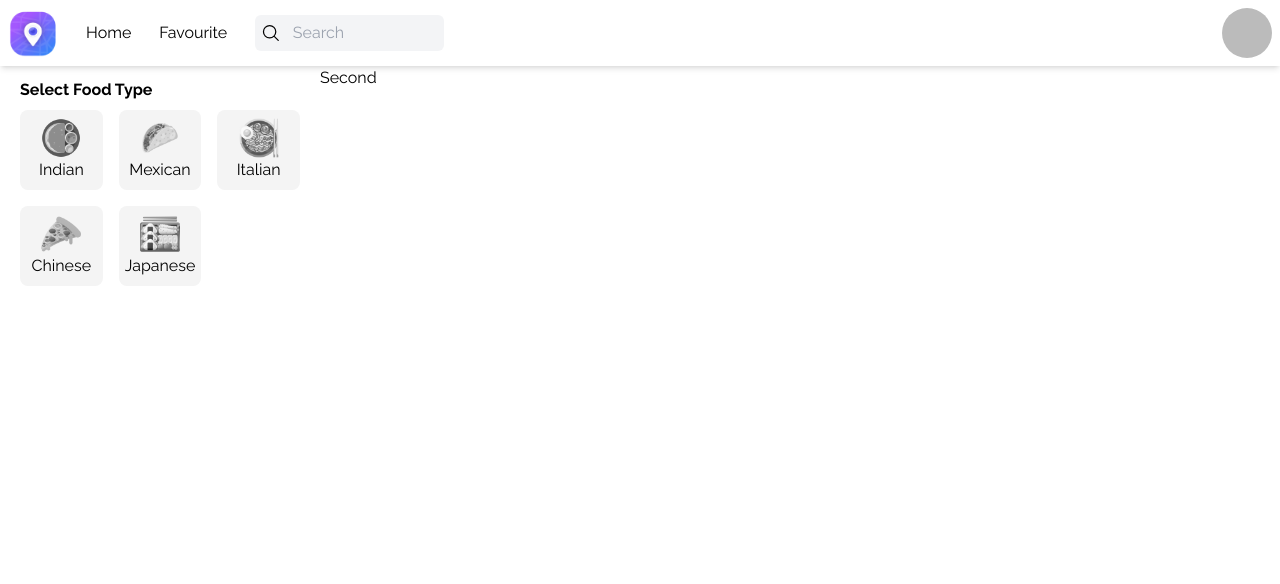
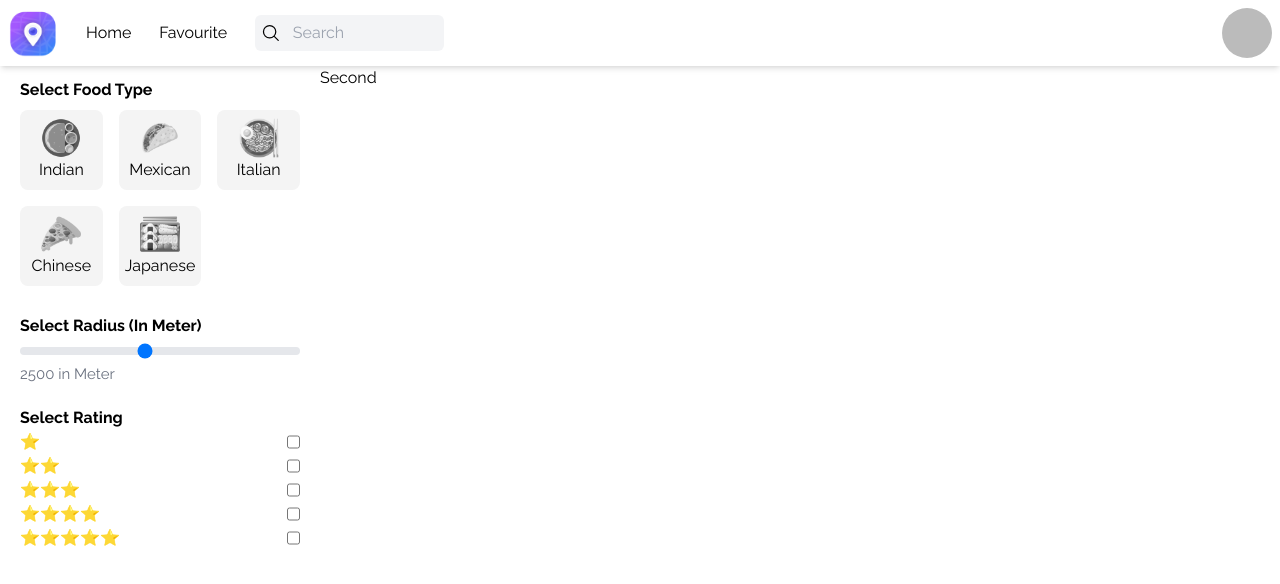
Before and after one commit to saraswathi22-mac/food-court, a Next.js app: page / in a window 1280 px wide. Shown: the top 584 px of the page. Built offline with nearby package versions, Linux system fonts and the light colour scheme; no server answers; sample sign-in values are in the browser's storage.

Commit message:
Added range rating

```diff
--- a/app/page.js
+++ b/app/page.js
@@ -1,6 +1,8 @@
 "use client";
 
 import CategoryList from "@/components/Home/CategoryList";
+import RangeSelect from "@/components/Home/RangeSelect";
+import SelectRating from "@/components/Home/SelectRating";
 import { signOut, useSession } from "next-auth/react";
 import { useRouter } from "next/navigation";
 import { useEffect } from "react";
@@ -13,10 +15,13 @@ export default function Home() {
       router.push("/Login");
     }
   }, [session]);
+
   return (
     <div className="grid grid-cols-1 md:grid-cols-4">
       <div className="p-3">
         <CategoryList />
+        <RangeSelect />
+        <SelectRating />
       </div>
       <div className="col-span-3">Second</div>
     </div>
--- /dev/null
+++ b/components/Home/RangeSelect.js
@@ -0,0 +1,31 @@
+import React, { useState } from "react";
+
+const RangeSelect = () => {
+  const [radius, setRadius] = useState(2500);
+  return (
+    <div className="mt-5 px-2">
+      <h2 className="font-bold ">Select Radius (In Meter)</h2>
+      <input
+        type="range"
+        className="w-full h-2 bg-gray-200
+        rounded-lg appearance-none
+        cursor-pointer "
+        min="500"
+        max="5000"
+        step="500"
+        onChange={(e) => {
+          setRadius(e.target.value);
+        }}
+        defaultValue={radius}
+      />
+      <label
+        className="text-gray-500
+        text-[15px]"
+      >
+        {radius} in Meter
+      </label>
+    </div>
+  );
+};
+
+export default RangeSelect;
--- /dev/null
+++ b/components/Home/SelectRating.js
@@ -0,0 +1,33 @@
+import Data from "@/Shared/Data";
+import React, { useState } from "react";
+
+const SelectRating = () => {
+  const [selectedRating, setSelectedRating] = useState([]);
+
+  const onSelectRating = (isChecked, value) => {
+    if (isChecked) {
+      setSelectedRating([...selectedRating, value]);
+    } else {
+      setSelectedRating(selectedRating.filter((n) => n !== value));
+    }
+    console.log(selectedRating);
+  };
+  return (
+    <div className="px-2 mt-5">
+      <h2 className="font-bold">Select Rating</h2>
+      <div>
+        {Data.ratingList.map((item, index) => (
+          <div key={index} className="flex justify-between">
+            <label>{item.icon}</label>
+            <input
+              type="checkbox"
+              onChange={(e) => onSelectRating(e.target.checked, item.name)}
+            />
+          </div>
+        ))}
+      </div>
+    </div>
+  );
+};
+
+export default SelectRating;
```
